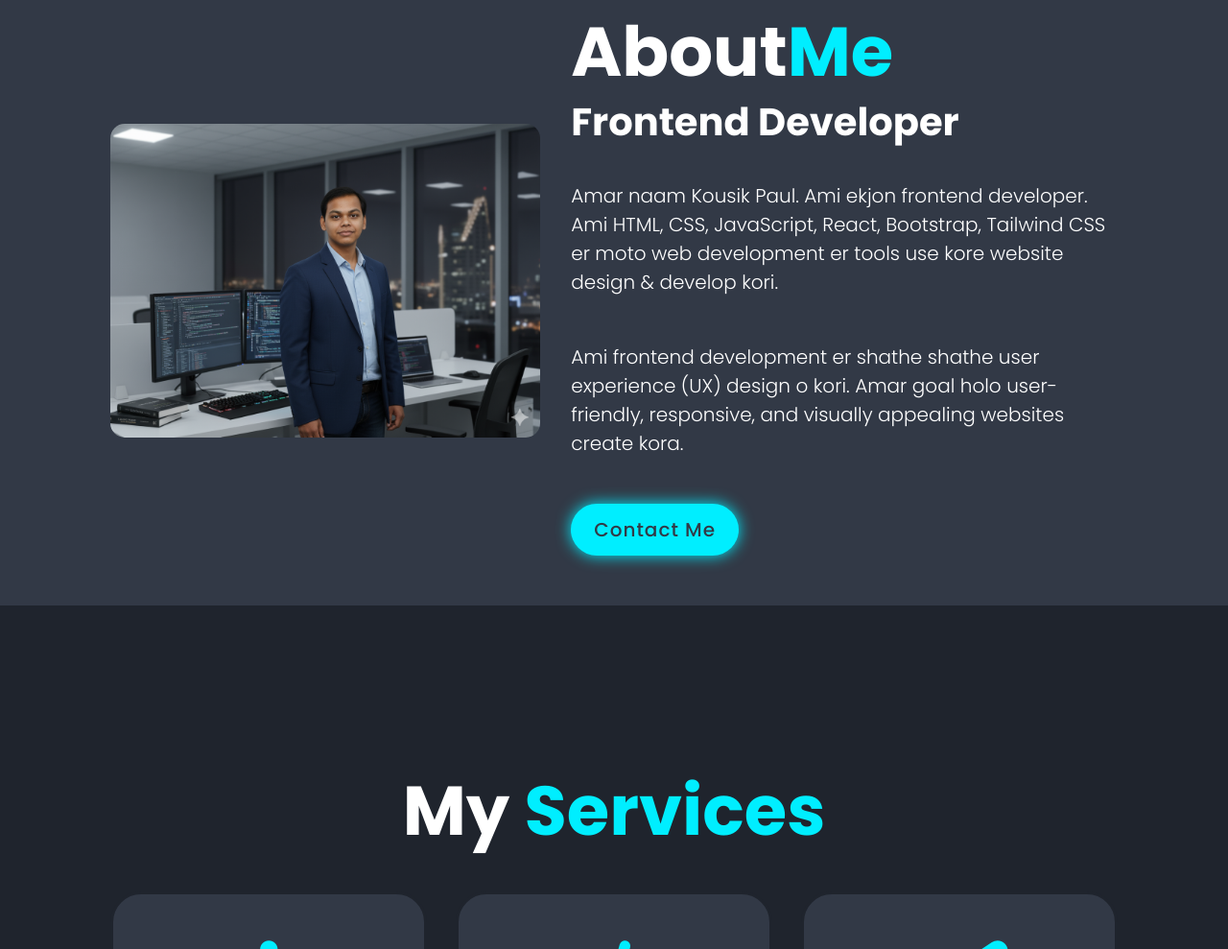
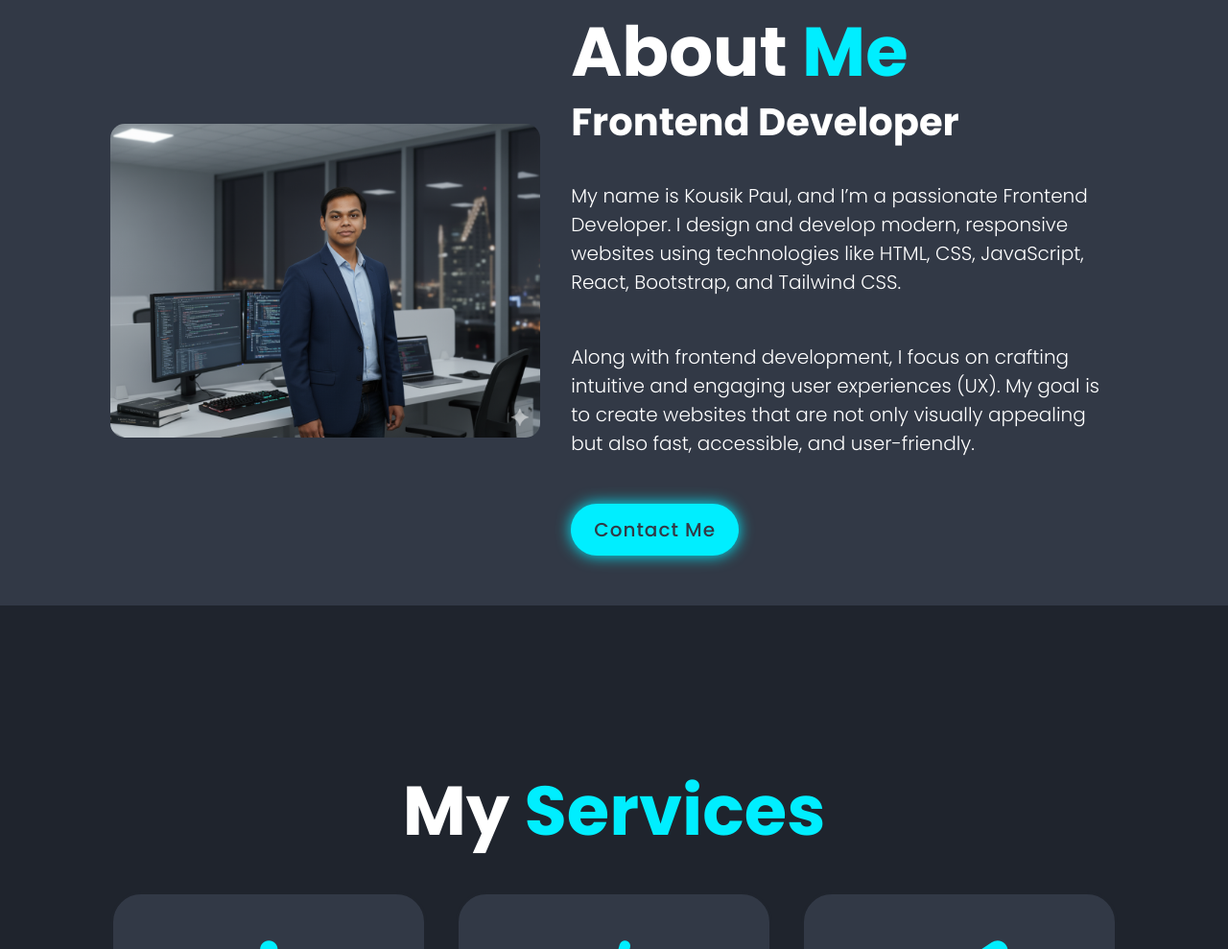
Before and after one commit to kousik154/portfolio, a plain HTML site: page index.html in a window 1280 px wide. Shown: the part 969-1958 px from the top of the page at 96% size. Drawn offline with nearby package versions, Linux system fonts and the light colour scheme.

Commit message:
about section conevrted to english

```diff
--- a/index.html
+++ b/index.html
@@ -40,13 +40,15 @@
     <!-- Home Section -->
     <section class="home" id="home">
         <div class="home-content">
-        <h3>Welcome to My Portfolio</h3>
-        <h1>Kousik Paul</h1>
-        <h3>I'm a <span class="multiple-text"></span></h3>
-        <p>
-        As a Frontend Developer, I specialize in creating responsive, visually engaging, and user-friendly websites and web applications.
-        I focus on transforming ideas into interactive digital experiences that help businesses connect with their audience and achieve real results.
-        </p>
+            <h3>Welcome to My Portfolio</h3>
+            <h1>Kousik Paul</h1>
+            <h3>I'm a <span class="multiple-text"></span></h3>
+            <p>
+                As a Frontend Developer, I specialize in creating responsive, visually engaging, and user-friendly
+                websites and web applications.
+                I focus on transforming ideas into interactive digital experiences that help businesses connect with
+                their audience and achieve real results.
+            </p>
 
             <div class="social-media">
                 <a href="#"><i class="fa-brands fa-facebook-f"></i></a>
@@ -67,14 +69,20 @@
             <img src="images/portfolio_img.png" alt="">
         </div>
         <div class="about-content">
-            <h2 class="heading">About<span>Me</span></h2>
+            <h2 class="heading">About <span>Me</span></h2>
             <h3>Frontend Developer</h3>
-            <p>Amar naam Kousik Paul. Ami ekjon frontend developer. Ami HTML, CSS, JavaScript, React, Bootstrap,
-                Tailwind CSS er moto web development er tools use kore website design & develop kori.</p>
-            <p>Ami frontend development er shathe shathe user experience (UX) design o kori. Amar goal holo
-                user-friendly, responsive, and visually appealing websites create kora.</p>
+            <p>
+                My name is Kousik Paul, and I’m a passionate Frontend Developer. I design and develop modern, responsive
+                websites using technologies like HTML, CSS, JavaScript, React, Bootstrap, and Tailwind CSS.
+            </p>
+            <p>
+                Along with frontend development, I focus on crafting intuitive and engaging user experiences (UX). My
+                goal is to create websites that are not only visually appealing but also fast, accessible, and
+                user-friendly.
+            </p>
             <a href="#contact" class="btn">Contact Me</a>
         </div>
+
     </section>
     <!-- Services Section -->
     <section class="services" id="services">
```
